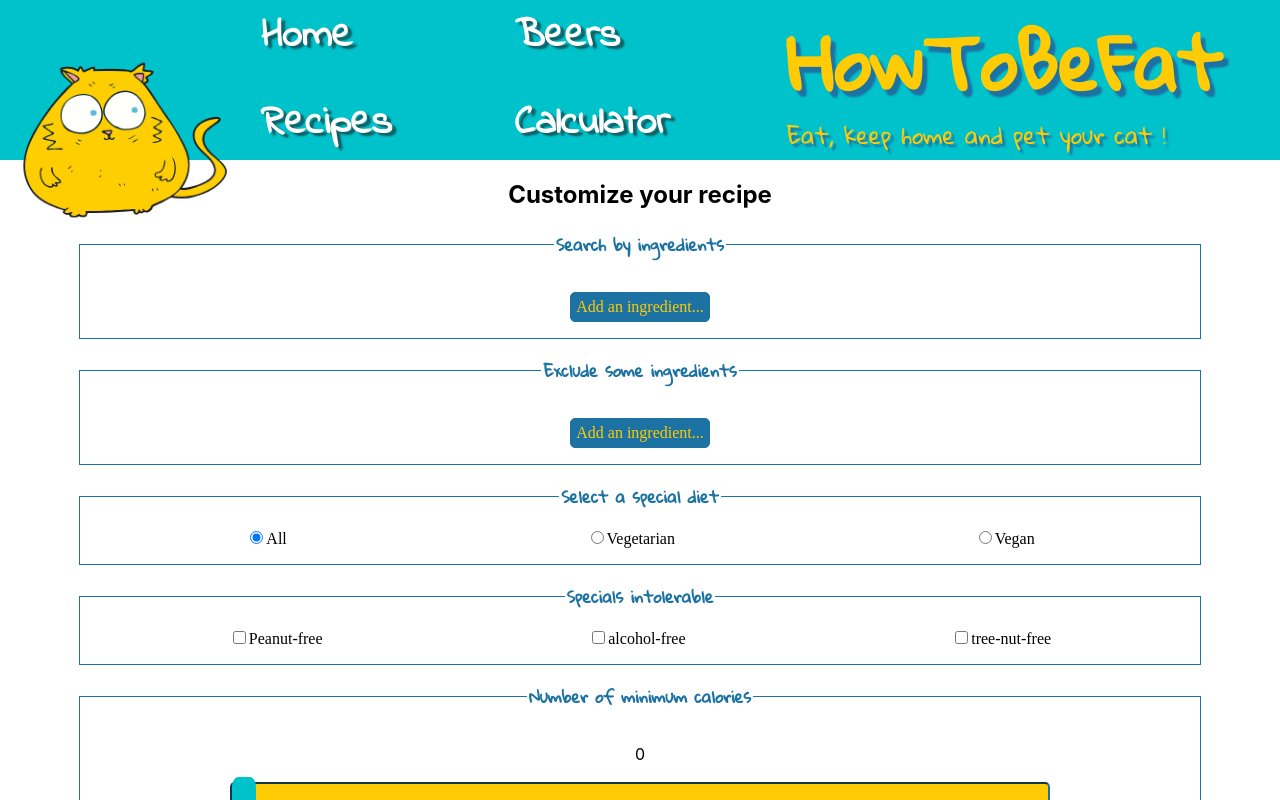
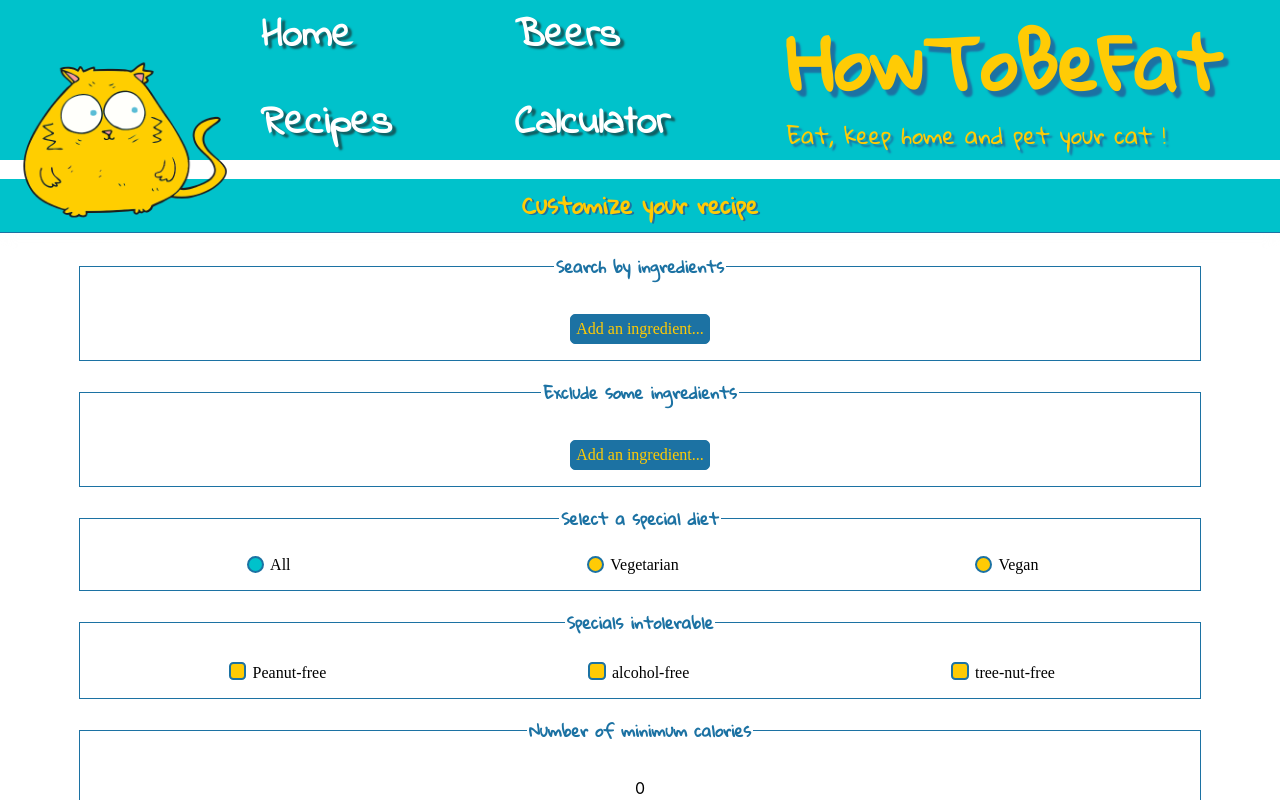
Before and after one commit to WildCodeSchool/paris-0320-project2-howToBeFat, a React (Create React App) app: page /RecipeSearch in a window 1280 px wide. Shown: the top 800 px of the page. Built offline with nearby package versions, Linux system fonts and the light colour scheme; a web font is replaced by a local one.

Commit message:
Stylise the special diets components and the title of the component

```diff
--- a/src/App.css
+++ b/src/App.css
@@ -35,6 +35,7 @@ body {
 .button-recipe:hover {
   background-color: #1c72a3;
   color: #ffcb05;
+  transition: 1s all cubic-bezier(0.23, 1, 0.320, 1);
 }
 
 .button-recipe a, .button-recipe a:visited {
--- a/src/components/RecipeSearch.css
+++ b/src/components/RecipeSearch.css
@@ -1,20 +1,10 @@
-/* .ingredientSearch {
-    padding-left: 15px;
-    padding-right: 15px;
-    padding-top: 15px;
-    justify-content: center;
-    margin: auto;
+.recipeSearch h2 {
+    box-shadow: 0 8px 16px 0 rgba(248, 248, 248, 0.2);
+    background-color: #00c2cb;
+    color: #ffcb05;
+    padding: .2em;
+    font-size: 1.4rem;
+    font-family: 'Gloria Hallelujah', sans-serif;
+    border-bottom: 1px inset #1c72a3;
+    text-shadow: 2px 1px #1c72a3;
 }
-
-input {
-    margin-right: 20px;
-    border-radius: 6px;
-    border: 1px solid #ddd;
-    padding: 4px;
-}
-
-.submit {
-    width: 100px;
-    background-color: #00c2cb;
-    margin-top: 15px;
-} */
--- a/src/components/recipeSearch/Form/FormIngredients.css
+++ b/src/components/recipeSearch/Form/FormIngredients.css
@@ -23,6 +23,7 @@
 .ingredientFilter .hideButton:hover {
   background-color: #ffcb05;
   color: #1c72a3;
+  transition: 0.5s all cubic-bezier(1, 0, 0, 1);
 }
 
 .ingredientFilter .hideButton:visited {
--- a/src/components/recipeSearch/Form/Health.css
+++ b/src/components/recipeSearch/Form/Health.css
@@ -3,4 +3,42 @@
   justify-content: space-around;
   margin: auto;
   font-family: 'Sniglet', cursive;
+  position: relative;
 }
+
+.specialDiets label {
+  margin-left: .2em;
+}
+
+.specialDiets input {
+  -webkit-appearance: none;
+  -moz-appearance: none;
+  appearance: none;
+  background-color: #ffcb05;
+  color: #1c72a3;
+  border: 2px solid #1c72a3;
+  padding: .5em;
+  border-radius: 50%;
+  width: 16px;
+  height: 16px;
+  transition: 0.3s all linear;
+  position: relative;
+  top: 3px;
+}
+
+.intolerablesContainer .specialDiets input {
+  border-radius: 25%;
+  top: 5px;
+}
+
+.specialDiets input:active {
+  border-width: 5px;
+}
+
+.specialDiets input:checked {
+  background-color: #00c2cb;
+}
+
+.specialDiets input:hover, .specialDiets input:focus {
+  color: #1c72a3;
+}
--- a/src/components/recipeSearch/Form/Intolerables.js
+++ b/src/components/recipeSearch/Form/Intolerables.js
@@ -6,7 +6,7 @@ import './Health.css'
 const Intolerables = (props) => {
 
   return (
-    <fieldset className="healthForm">
+    <fieldset className="intolerablesContainer">
       <legend>Specials intolerable</legend>
       <div className="specialDiets">
         <div>
--- a/src/components/recipeSearch/Form/SpecialDiets.js
+++ b/src/components/recipeSearch/Form/SpecialDiets.js
@@ -13,7 +13,7 @@ const SpecialDiets = (props) => {
   }
 
   return (
-    <fieldset className="healthForm">
+    <fieldset className="dietContainer">
       <legend>Select a special diet</legend>
       <div className="specialDiets">
         <div>
```
